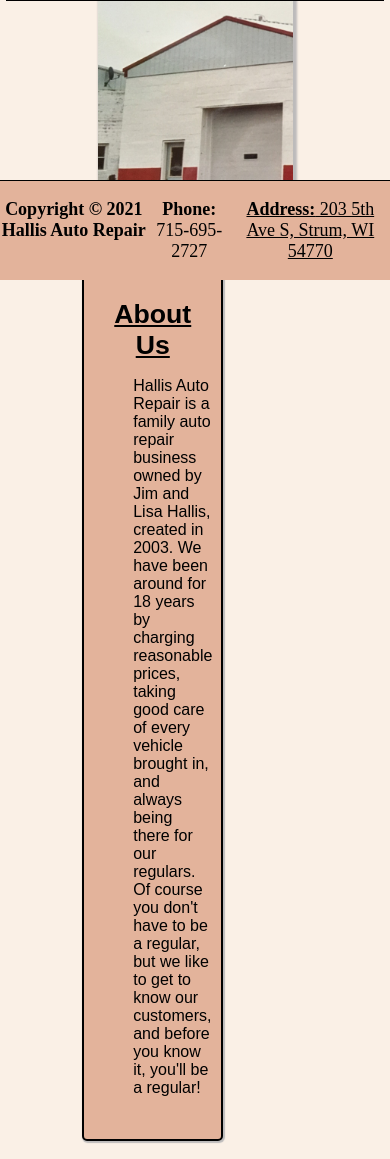
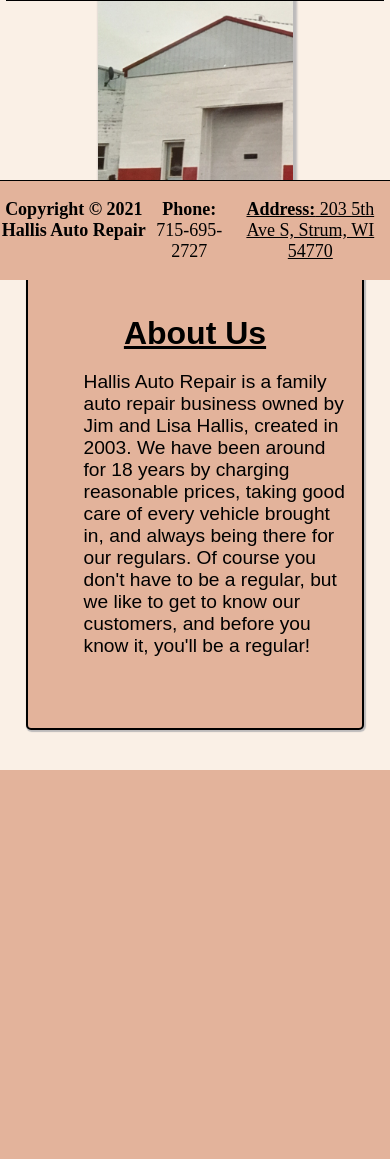
Before and after one commit to milesHerrick/web-systems, a PHP site: page /about.html in a window 390 px wide. Shown: the part 564-1723 px from the top of the page. After the commit the page ends 1334 px from the top, so only its background shows below. Run offline with PHP 8.4, Linux system fonts and the light colour scheme.

Commit message:
Added media query functionality

```diff
--- a/css/about.css
+++ b/css/about.css
@@ -69,12 +69,17 @@ ul{
 }
 
 @media(max-width: 1000px){
+    .textcontainer{
+        width: 90%;
+        margin-left: 0;
+        display: flex;
+        flex-direction: column;
+        align-items: center;
+        justify-content: center;
+    }
     .textbox{
-        flex: 1 0 37%;
-        margin: 10px;
-        max-width:45%;
-        font-size: smaller;
-
+        width: 100%;
+        margin-left: 0;
+        height: 50vh;
     }
-
 }
--- a/css/brakes.css
+++ b/css/brakes.css
@@ -50,3 +50,8 @@ img{
 h1{
     text-align: center;
 }
+@media(max-width: 1000px){
+    .textbox{
+        height: 50vh;
+    }
+}
--- a/css/contact.css
+++ b/css/contact.css
@@ -67,3 +67,8 @@ img{
     object-fit: cover;
     object-position: 0% 25%;
 }
+@media(max-width: 1000px){
+    .textbox{
+        height: 50vh;
+    }
+}
--- a/css/global.css
+++ b/css/global.css
@@ -69,7 +69,6 @@ body {
 
 li a{
   border-right: 1px solid black;
-
   font-family: Arial, Helvetica, sans-serif;
   display: block;
   font-weight: bold;
@@ -205,16 +204,16 @@ a:active {
     justify-content: center;
     align-items: center;
   }
-  .li{
+  .li a{
     display: flex;
     justify-content: center;
     align-items: center;
     font-size: small;
-    border-right: 0;
   }
   .navbar li{
     display: flex;
     justify-content: center;
+    border-right: 0px;
   }
   .navright li{
     float: none;
@@ -229,4 +228,16 @@ a:active {
   .space{
     height: 0px;
   }
+  .textcontainer{
+    width: 90%;
+    margin-left: 0;
+    display: flex;
+    flex-direction: column;
+    align-items: center;
+    justify-content: center;
 }
+.textbox{
+    width: 100%;
+    margin-left: 0;
+}
+}
--- a/css/services.css
+++ b/css/services.css
@@ -48,3 +48,8 @@ img{
     object-fit: cover;
     object-position: 0% 75%;
 }
+@media(max-width: 1000px){
+    .textbox{
+        height: 50vh;
+    }
+}
--- a/home.html
+++ b/home.html
@@ -71,7 +71,7 @@
 
             </div>
         </div>
-
+    </div>
     <div class="footer">
         <p><b>Copyright &copy; 2021 Hallis Auto Repair</b></p>
         <p><b>Phone:</b> 715-695-2727</p>
```
Also changed, not shown: css/appointments.css (+11 -0 lines), css/ask.css (+8 -0 lines), css/oil.css (+11 -0 lines).
